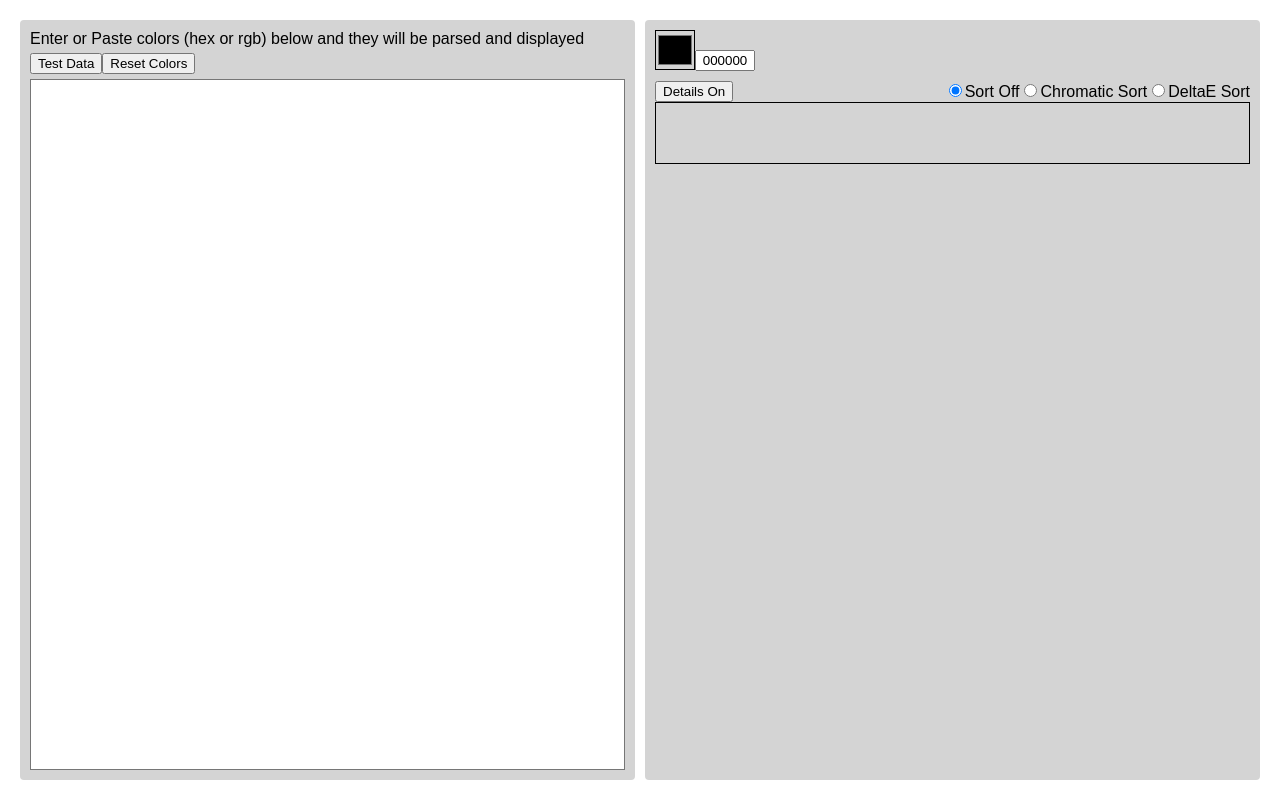
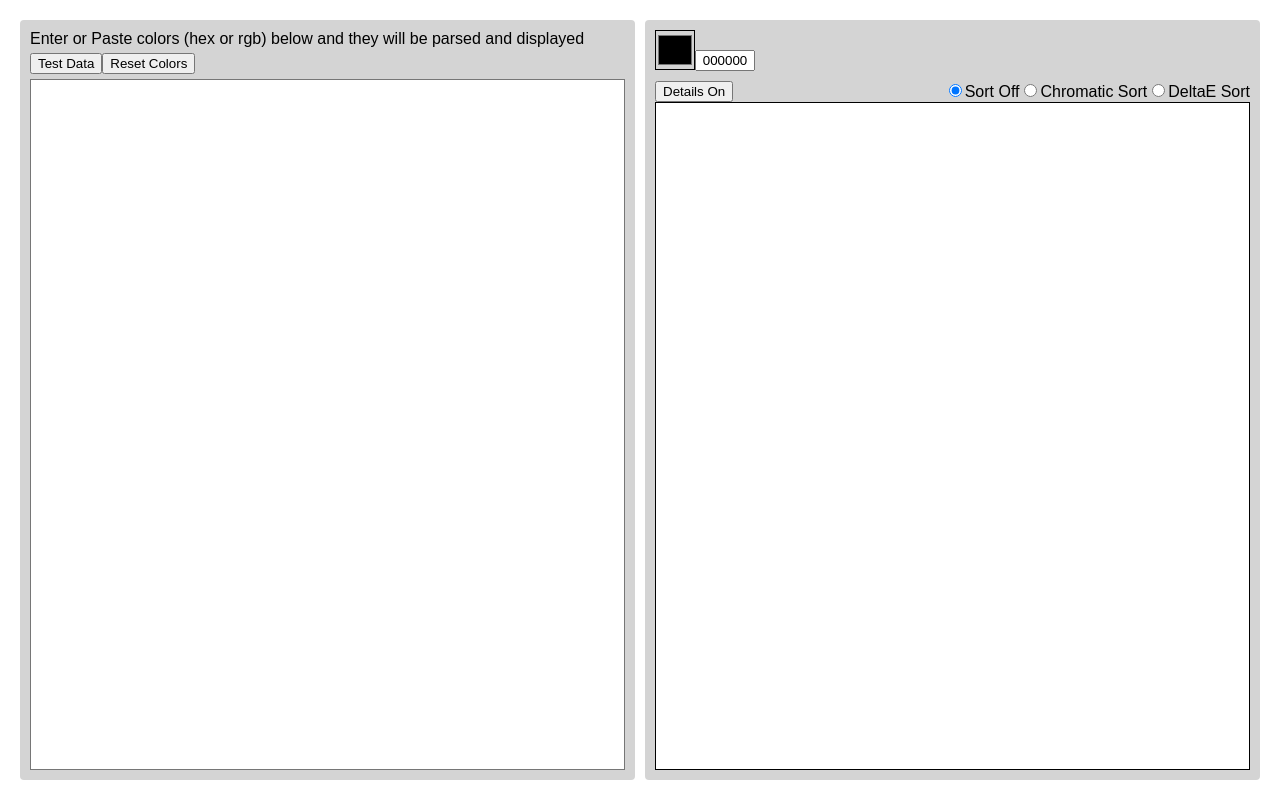
Before and after one commit to TravisL12/compare_colors, a React (Create React App) app: page / in a window 1280 px wide. Built offline with nearby package versions, Linux system fonts and the light colour scheme.

Commit message:
fix scrolling

```diff
--- a/src/components/ColorGrid.js
+++ b/src/components/ColorGrid.js
@@ -15,10 +15,12 @@ const SColorGridDisplay = styled.div`
   grid-column-gap: 3px;
   grid-row-gap: 5px;
   box-sizing: border-box;
-  background: $white;
+  background: white;
   padding: 10px;
   width: 100%;
   border: 1px solid;
+  flex: 1;
+  overflow: auto;
 
   &.hideInfo {
     grid-template-columns: repeat(auto-fill, minmax(40px, 1fr));
```
